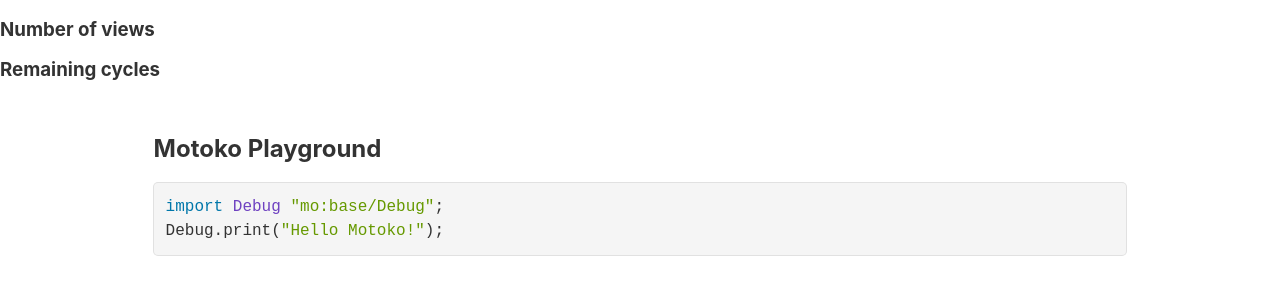
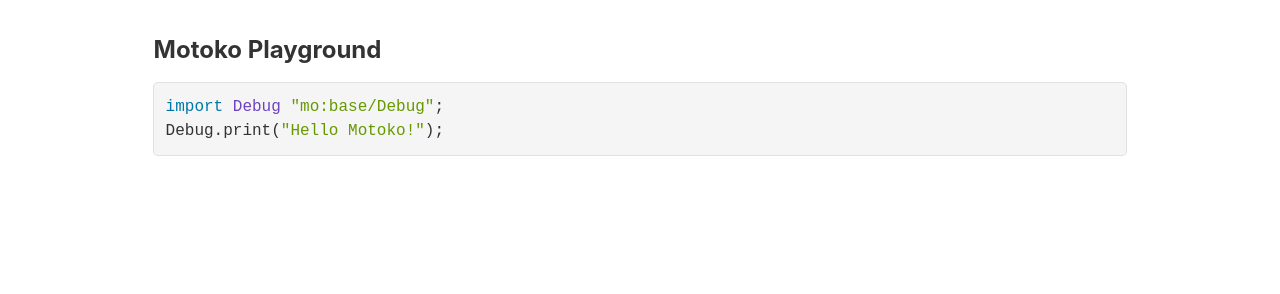
Before and after one commit to tarek-eg/motoko_ic, a website built with webpack: page src/motoko_ic_assets/index.html in a window 1280 px wide. Built offline with nearby package versions, Linux system fonts and the light colour scheme.

Commit message:
remove header

```diff
--- a/src/motoko_ic_assets/index.html
+++ b/src/motoko_ic_assets/index.html
@@ -11,8 +11,6 @@
 </head>
 
 <body>
-  <h3>Number of views</h3>
-  <h3>Remaining cycles</h3>
   <div class="content">
     <h2>Motoko Playground</h2>
     <div class='editor'>
```
